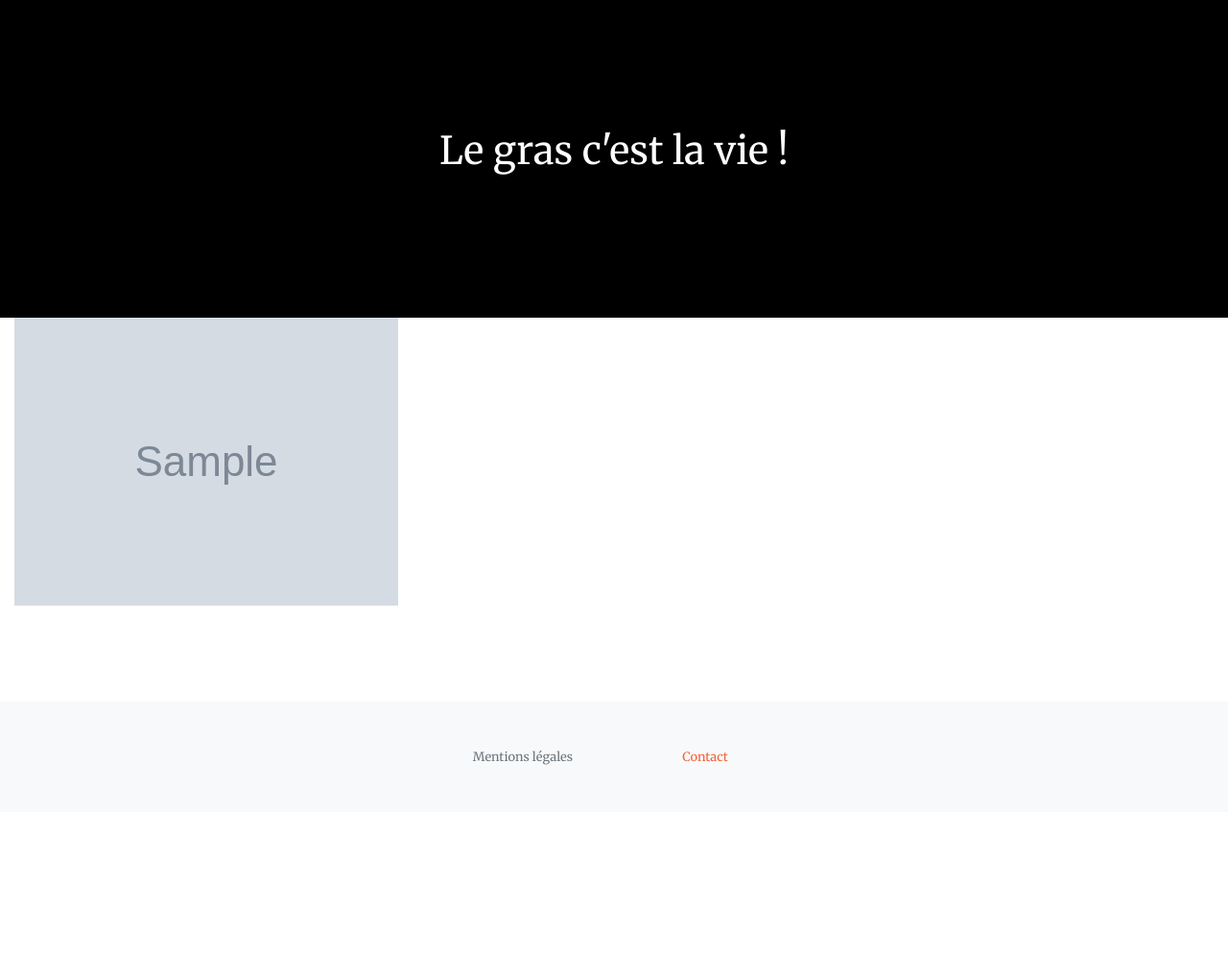
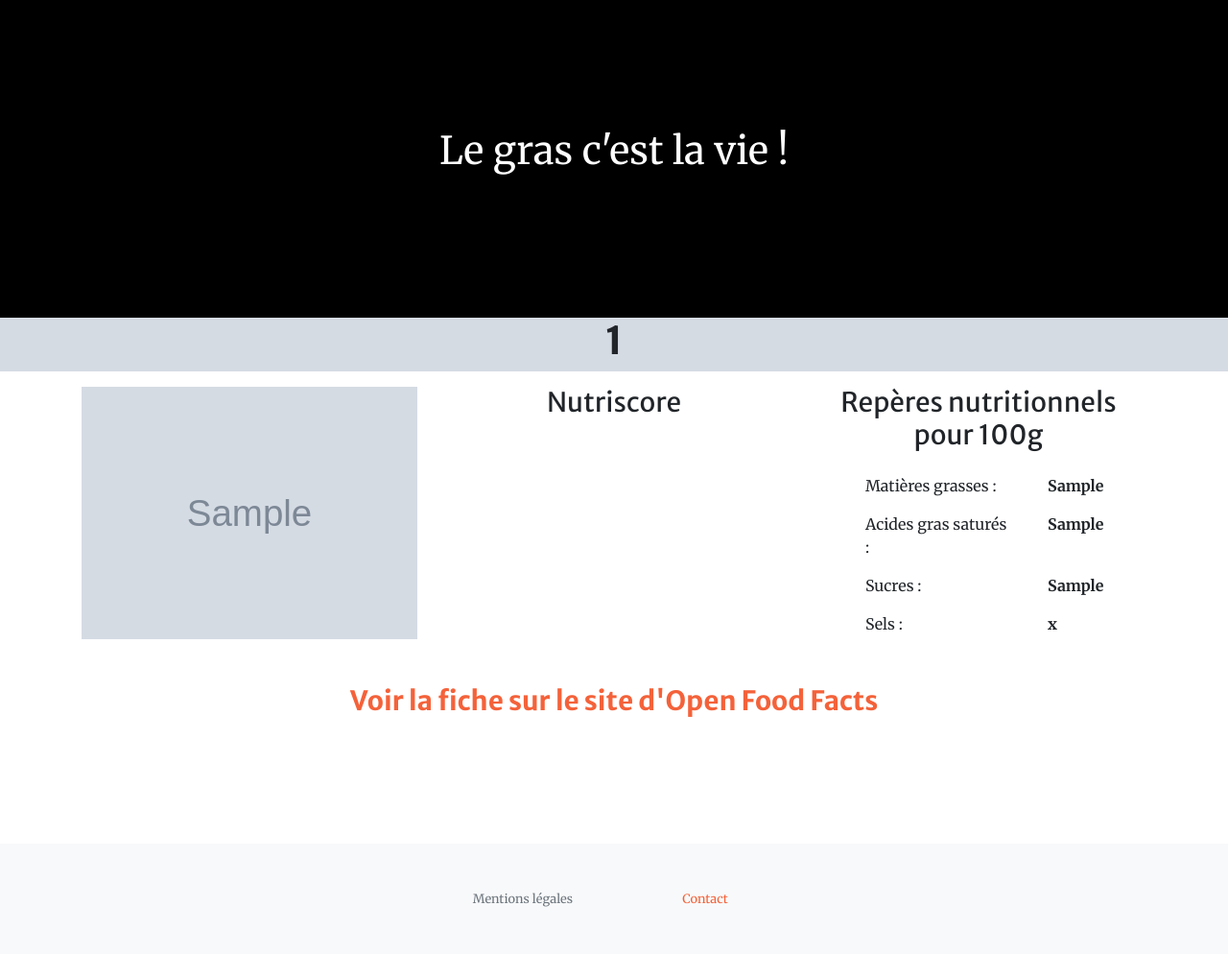
Before and after one commit to Maximilien-Lehoux/platform_nutella_project11, a Django app: template platform_nutella/food/templates/food/details.html in a window 1280 px wide. Shown: the part 247-1241 px from the top of the page at 96% size. Before the commit the page ends 1044 px from the top, so only its background shows below. Run offline with Django 3.2, Linux system fonts and the light colour scheme; tables that the repository leaves empty hold one stand-in row (values such as "Sample post"); the template is opened without the code that fills it: values that come from a table or form of the project are taken from there, most other values are stand-ins (such as "Sample title", 1, 10 or a date in 2020); grey boxes marked "Sample" are stand-in pictures; some libraries are stand-ins or nearby versions.

Commit message:
avancement de la page affichage des produits

```diff
--- a/platform_nutella/food/templates/food/details.html
+++ b/platform_nutella/food/templates/food/details.html
@@ -13,19 +13,69 @@
         </div>
     </div>
 </section>
-<section>
-    <div class="container-fluid">
+
+<!-- substitute header -->
+  <header class="resultshead" style="background: #E8A75D 100% 100% repeat-x url({{ product_image }})">
+    <div class="container">
+      <div class="row align-items-center justify-content-center text-center">
+        <h1 class="text-uppercase font-weight-bold">{{ product_title_page }}</h1>
+      </div>
+    </div>
+  </header>
+
+  <!-- substitute Section -->
+  <section>
+    <div class="container-substitute">
+      <div class="container">
         <div class="row">
+          <div class="col-lg-4 mb-5 mt-3 text-center">
+            <img src="{{ product_image }}" class="img-fluid img-product">
+          </div>
 
-                <div class="col-sm-4 text-center">
-                    <a>
-                        <img class="img-responsive" src="{{ food_detail.image }}" alt="{{ food_detail.image }}">
-                    </a>
+          <div class="col-lg-4 mb-5 mt-3 text-center"><h3>Nutriscore</h3><br><br>
 
+            {% if product_nutriscore == "a" %}
+              <h1 class="badge-pill badge-light text-uppercase">{{ product_nutriscore }}</h1>
+            {% elif product_nutriscore == "b" %}
+              <h1 class="badge-pill badge-success text-uppercase">{{ product_nutriscore }}</h1>
+            {% elif product_nutriscore == "c" %}
+              <h1 class="badge-pill badge-primary text-uppercase">{{ product_nutriscore }}</h1>
+            {% elif product_nutriscore == "d" %}
+              <h1 class="badge-pill badge-warning text-uppercase">{{ product_nutriscore }}</h1>
+            {% elif product_nutriscore == "e" %}
+              <h1 class="badge-pill badge-danger text-uppercase">{{ product_nutriscore }}</h1>
+            {% endif %}
 
+          </div>
 
-                </div>
+          <div class="col-lg-4 mb-5 mt-3 text-center"><h3>Repères nutritionnels pour 100g</h3>
+            <div class="row">
+              <div class="col-6 ml-5 pl-4 mt-3 text-left">Matières grasses : </div>
+              <div class="col-2 mr-5 pl-4 mt-3 text-left"><b>{{ product_fat }}</b></div>
+            </div>
+            <div class="row">
+              <div class="col-6 ml-5 pl-4 mt-3 text-left">Acides gras saturés : </div>
+              <div class="col-2 mr-5 pl-4 mt-3 text-left"><b>{{ product_saturated_fat }}</b></div>
+            </div>
+            <div class="row">
+              <div class="col-6 ml-5 pl-4 mt-3 text-left">Sucres : </div>
+              <div class="col-2 mr-5 pl-4 mt-3 text-left"><b>{{ product_sugar }}</b></div>
+            </div>
+            <div class="row">
+              <div class="col-6 ml-5 pl-4 mt-3 text-left">Sels : </div>
+              <div class="col-2 mr-5 pl-4 mt-3 text-left"><b>{{ product_salt }}</b></div>
+            </div>
+          </div>
         </div>
+      </div>
+
+      <div class="container">
+        <div class="container-account text-center">
+          <a href="{{ product_url }}"><h3><b>Voir la fiche sur le site d'Open Food Facts</b></h3></a>
+          <br>
+        </div>
+      </div>
     </div>
-</section>
+  </section>
+
 {% endblock %}
```
Also changed, not shown: platform_nutella/food/templates/404.html (renamed from platform_nutella/food/templates/food/404.html).
